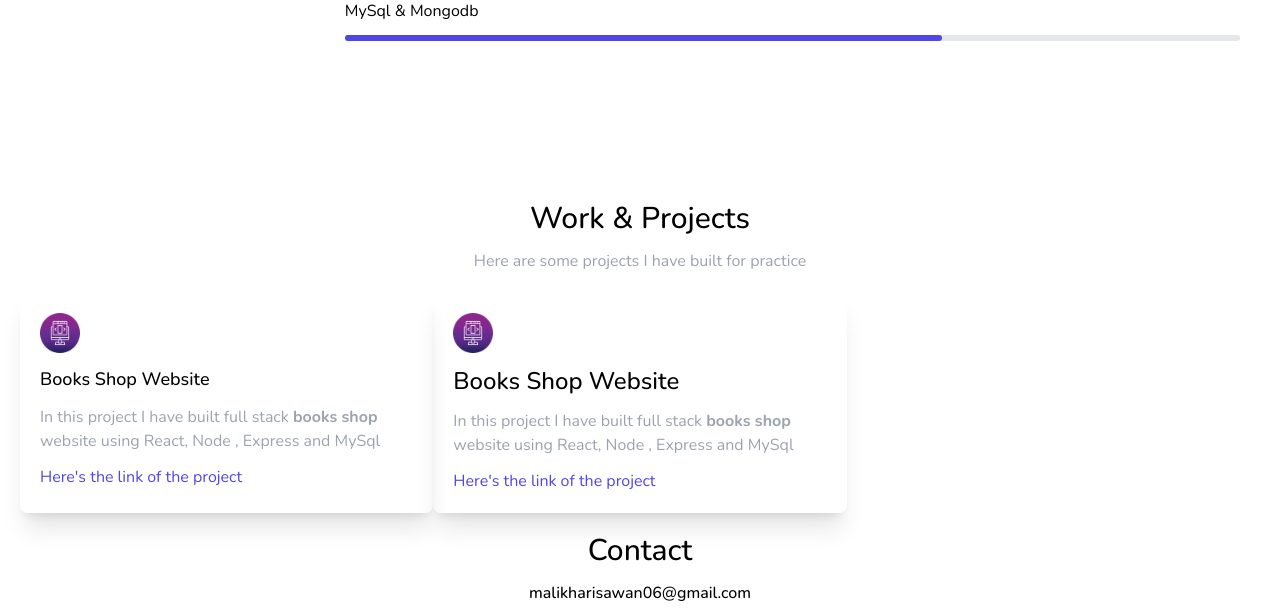
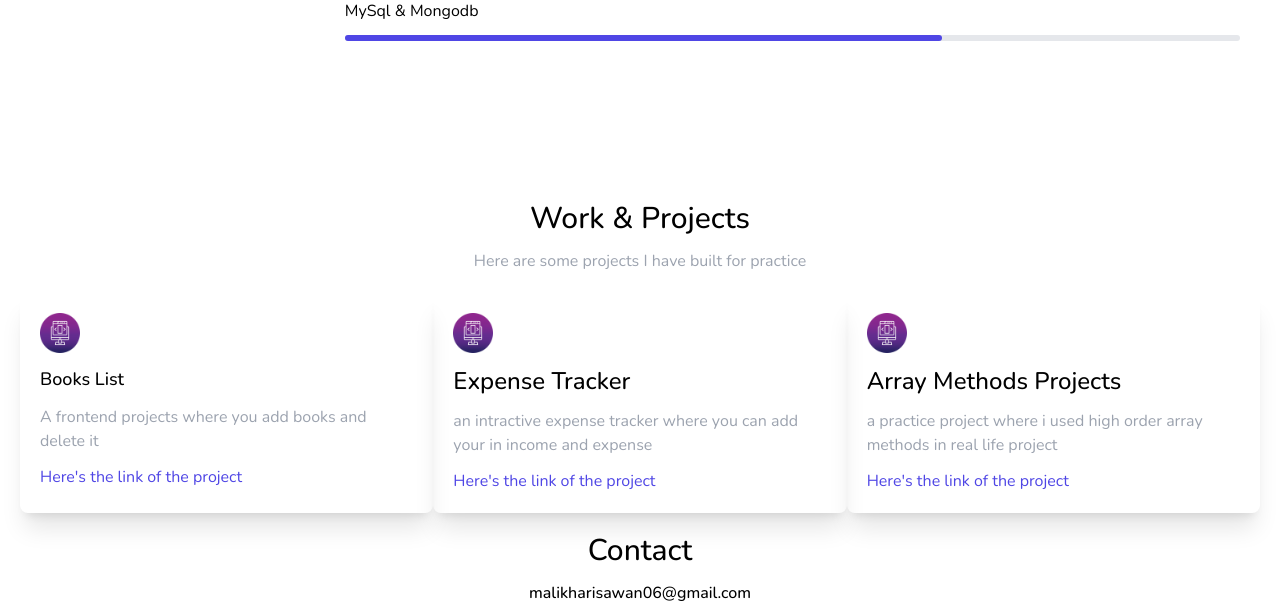
Before and after one commit to malikHarisawan/haris-s-portfolio, a website: page index.html in a window 1280 px wide. Shown: the part 1299-1913 px from the top of the page. Drawn offline with nearby package versions, Linux system fonts and the light colour scheme.

Commit message:
Update index.html
added projects to list

```diff
--- a/index.html
+++ b/index.html
@@ -128,15 +128,21 @@
         <div class="p-5 mb-10 flex flex-wrap">
         <div class="w-full md:w-4/12 shadow-xl rounded-lg p-5 flex flex-col gap-3 ">
             <img class="w-10" src="./icon.png" alt="">
-            <h1 class="text-lg font-medium">Books Shop Website</h1>
-            <p class="text-gray-400">In this project I have built full stack <strong> books shop</strong> website using React, Node , Express and MySql </p>
-            <a class="text-indigo-600" href="#">Here's the link of the project</a>
+            <h1 class="text-lg font-medium">Books List</h1>
+            <p class="text-gray-400">A frontend projects where you add books and delete it</p>
+            <a class="text-indigo-600" href="https://malikharisawan.github.io/library/">Here's the link of the project</a>
         </div>
         <div class="w-full md:w-4/12 shadow-xl rounded-lg p-5  flex flex-col gap-3 ">
             <img class="w-10" src="./icon.png" alt="">
-            <h1 class="text-2xl font-medium">Books Shop Website</h1>
-            <p class="text-gray-400">In this project I have built full stack <strong> books shop</strong> website using React, Node , Express and MySql </p>
-            <a class="text-indigo-600" href="#">Here's the link of the project</a>
+            <h1 class="text-2xl font-medium">Expense Tracker</h1>
+            <p class="text-gray-400">an intractive expense tracker where you can add your in income and expense  </p>
+            <a class="text-indigo-600" href="https://malikharisawan.github.io/Expense-Tracker/">Here's the link of the project</a>
+        </div>
+          <div class="w-full md:w-4/12 shadow-xl rounded-lg p-5  flex flex-col gap-3 ">
+            <img class="w-10" src="./icon.png" alt="">
+            <h1 class="text-2xl font-medium">Array Methods Projects</h1>
+            <p class="text-gray-400">a practice project where i used high order array methods in real life project </p>
+            <a class="text-indigo-600" href="https://malikharisawan.github.io/DOM-array-project/">Here's the link of the project</a>
         </div>
     </div>
     </div>
```
